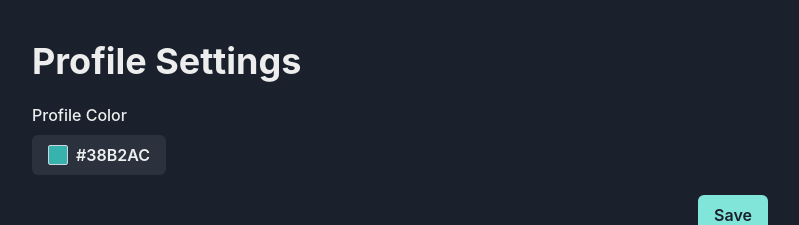
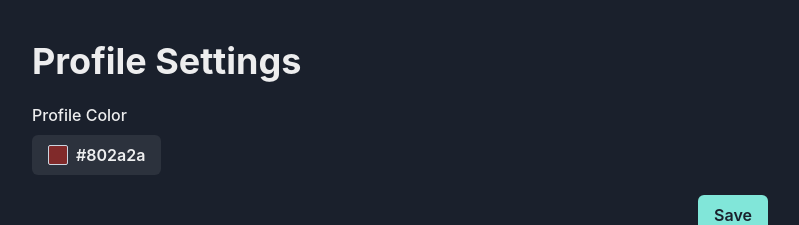
Before and after one commit to itta611/3d-colorpicker, a Next.js app: page / in a window 1280 px wide. Shown: the top 225 px of the page, without its empty margins (240-1039 px from the left). Built offline with nearby package versions, Linux system fonts and the light colour scheme.

Commit message:
set default color random

```diff
--- a/components/ColorPicker3d.jsx
+++ b/components/ColorPicker3d.jsx
@@ -23,8 +23,11 @@ function validateColor(hex) {
   return regex.test(hex);
 }
 
-function ColorPicker3d() {
-  const [currentColor, setCurrentColor] = useState('#38B2AC');
+function ColorPicker3d({ defaultColor }) {
+  const [currentColor, setCurrentColor] = useState(defaultColor);
+  if (defaultColor && !currentColor) {
+    setCurrentColor(defaultColor);
+  }
   const [saturation, setSaturation] = useState(11);
   const handleChange = (e) => {
     let hex = e.target.value;
--- a/pages/index.js
+++ b/pages/index.js
@@ -1,7 +1,19 @@
 import { Container, Box, FormControl, FormLabel, Heading, Button } from '@chakra-ui/react';
+import { useState, useEffect } from 'react';
 import ColorPicker3d from '../components/ColorPicker3d';
 
 function Index() {
+  const [defaultColor, setDefaultColor] = useState(null);
+  useEffect(() => {
+    setDefaultColor(
+      '#' +
+        Math.floor(
+          Math.floor(Math.random() * 6) * (0xff / 6) * 0x10000 +
+            Math.floor(Math.random() * 6) * (0xff / 6) * 0x100 +
+            Math.floor(Math.random() * 6) * (0xff / 6)
+        ).toString(16)
+    );
+  }, []);
   return (
     <Container minW="container.md" pt={10}>
       <Heading as="h2" mb={5}>
@@ -9,7 +21,7 @@ function Index() {
       </Heading>
       <FormControl>
         <FormLabel htmlFor="profile-color">Profile Color</FormLabel>
-        <ColorPicker3d defaultColor={'#000'} id="profile-color" />
+        <ColorPicker3d defaultColor={defaultColor} id="profile-color" />
       </FormControl>
       <Box mt={5} display="flex" flexDir="row-reverse">
         <Button colorScheme="teal">Save</Button>
```
